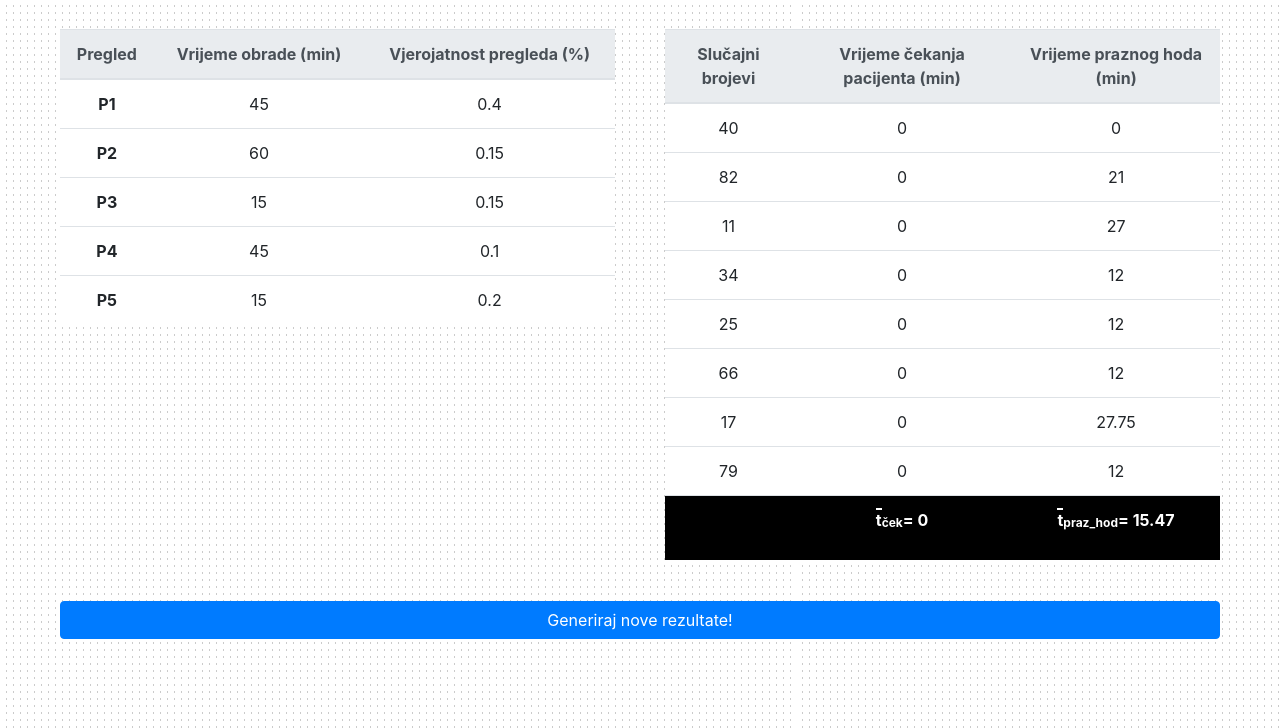
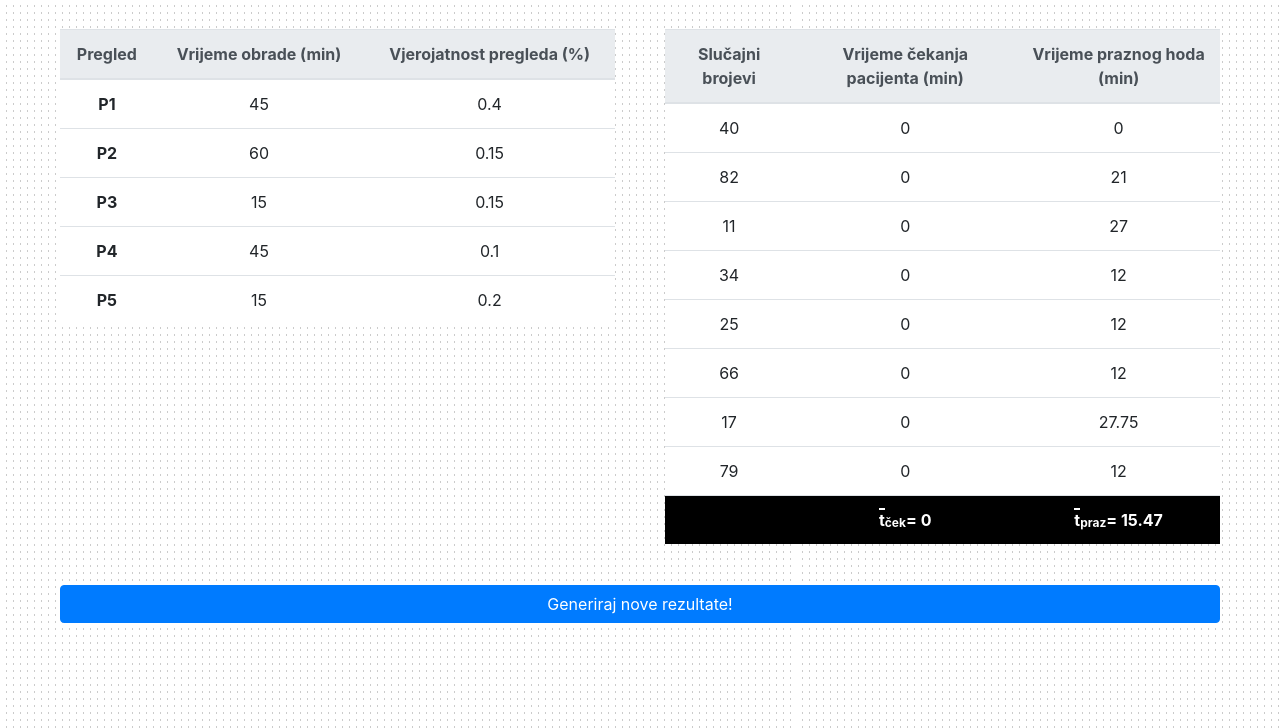
Before and after one commit to frubes05/Monte-Carlo-Simulation-WebApp, a website: page index.html in a window 1280 px wide. Shown: the part 72-800 px from the top of the page. Drawn offline with nearby package versions, Linux system fonts and the light colour scheme.

Commit message:
Added vertical alignment

```diff
--- a/index.js
+++ b/index.js
@@ -169,7 +169,7 @@ class MonteCarloSimulation {
         <div class="results__div">
         <p class="text">
           <span>t</span>
-          <sub>praz_hod</sub>
+          <sub>praz</sub>
           <span> = ${this.meanEmptyWalk.toFixed(2)}</span>
         </p>
         </div>
--- a/styles.css
+++ b/styles.css
@@ -65,6 +65,7 @@ h1 {
     display: flex;
     align-items: center;
     width: fit-content;
+    margin: 0;
 }
 
 .text::before {
@@ -85,6 +86,7 @@ h1 {
 .results__div {
     display: flex;
     justify-content: center;
+    height: 100%;
 }
 
 .spinners {
```
